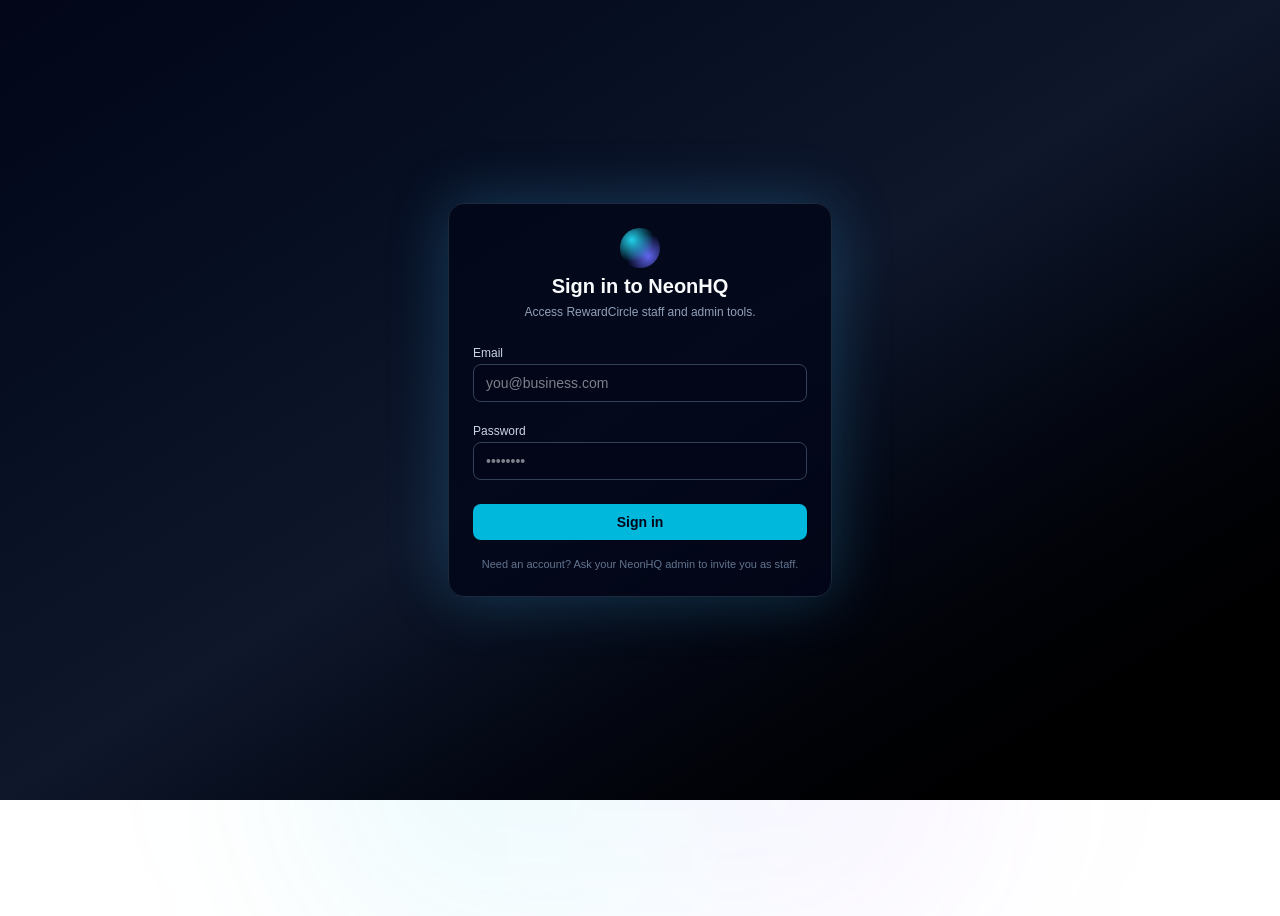
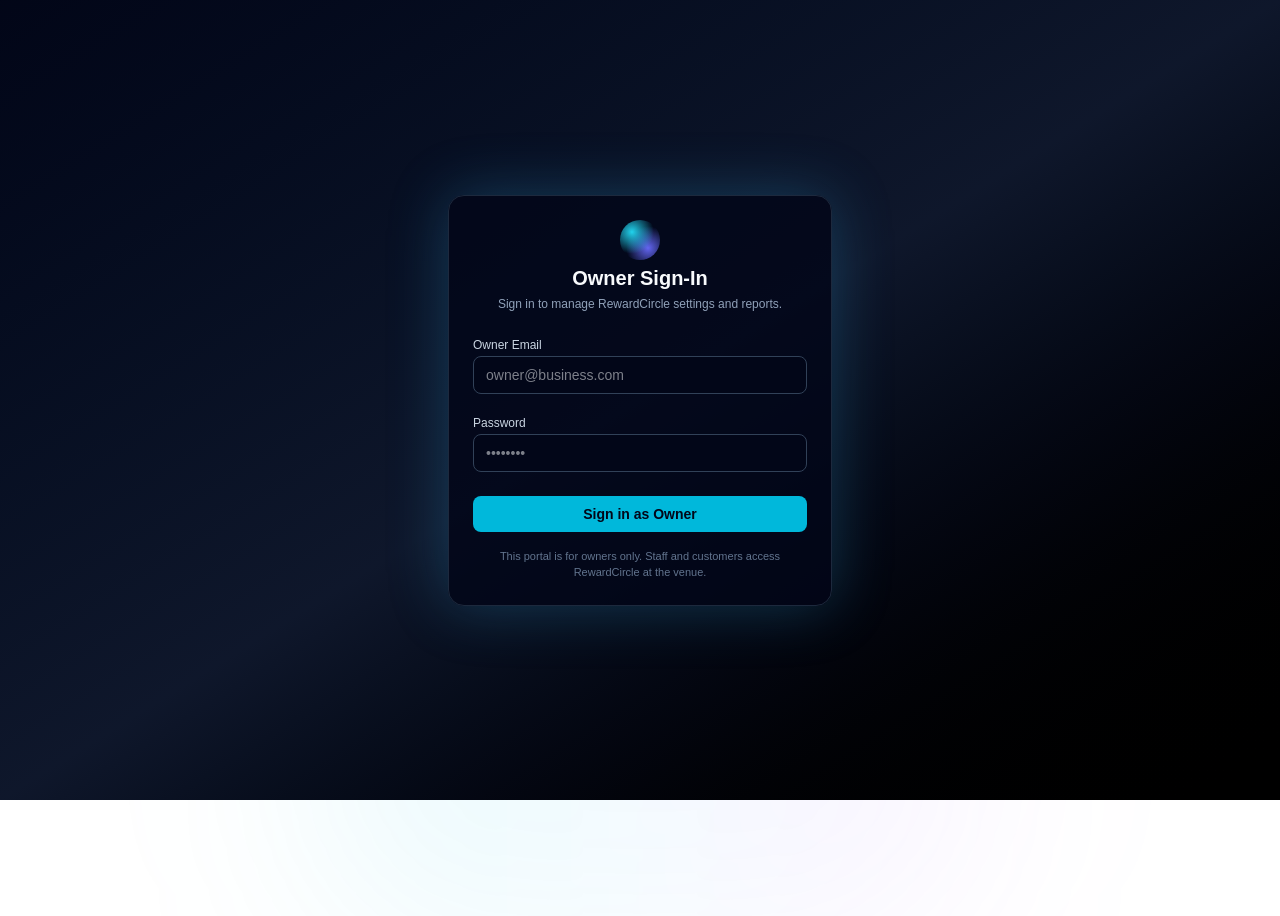
Before and after one commit to ShadowLiftDev/rewardcircle, a Next.js app: page /login in a window 1280 px wide. Shown: the top 916 px of the page. Built offline with nearby package versions, Linux system fonts and the light colour scheme; no server answers.

Commit message:
login made admin only

```diff
--- a/app/login/page.tsx
+++ b/app/login/page.tsx
@@ -11,7 +11,7 @@
 export default function LoginPage() {
   const router = useRouter();
   const searchParams = useSearchParams();
-  const next = searchParams.get("next"); // optional override
+  const next = searchParams.get("next"); // optional override, but owner-only
 
   const [email, setEmail] = useState("");
   const [password, setPassword] = useState("");
@@ -30,13 +30,16 @@
     try {
       setLoading(true);
 
-      // ⬇️ Lazy-load all Firebase client code so it NEVER runs during build/SSR
-      const [{ getClientAuth, getClientDb }, { signInWithEmailAndPassword }, { doc, getDoc }] =
-        await Promise.all([
-          import("@/lib/firebase-client"),
-          import("firebase/auth"),
-          import("firebase/firestore"),
-        ]);
+      // Lazy-load all Firebase client code so nothing runs during build/SSR
+      const [
+        { getClientAuth, getClientDb },
+        { signInWithEmailAndPassword, signOut },
+        { doc, getDoc },
+      ] = await Promise.all([
+        import("@/lib/firebase-client"),
+        import("firebase/auth"),
+        import("firebase/firestore"),
+      ]);
 
       // Firebase login
       const auth = getClientAuth();
@@ -54,35 +57,28 @@
       );
 
       if (!roleSnap.exists()) {
-        throw new Error("You do not have a role assigned.");
+        await signOut(auth);
+        throw new Error("Access denied. No role assigned for this account.");
       }
 
       const role = roleSnap.data().role as "owner" | "staff" | "customer";
 
-      // If ?next exists, allow override
+      // OWNER-ONLY GATE
+      if (role !== "owner") {
+        await signOut(auth);
+        throw new Error(
+          "Access denied. This sign-in is for owners only.",
+        );
+      }
+
+      // Optional next override, but only for valid owners
       if (next) {
         router.push(next);
         return;
       }
 
-      // Role-based redirects
-      if (role === "owner") {
-        router.push(`/orgs/${DEFAULT_ORG}/loyalty/admin`);
-        return;
-      }
-
-      if (role === "staff") {
-        router.push(`/orgs/${DEFAULT_ORG}/loyalty/staff/earn`);
-        return;
-      }
-
-      if (role === "customer") {
-        router.push(`/orgs/${DEFAULT_ORG}/loyalty/customer`);
-        return;
-      }
-
-      // Fallback
-      router.push("/");
+      // Default owner dashboard
+      router.push(`/orgs/${DEFAULT_ORG}/loyalty/admin`);
     } catch (error: any) {
       console.error("[login] sign in error:", error);
       setErr(error?.message || "Sign in failed. Check your credentials.");
@@ -96,9 +92,9 @@
       <div className="w-full max-w-sm rounded-2xl border border-slate-800 bg-slate-950/80 p-6 shadow-[0_0_60px_rgba(56,189,248,0.25)]">
         <div className="mb-5 space-y-1 text-center">
           <div className="mx-auto h-10 w-10 rounded-full bg-[radial-gradient(circle_at_30%_30%,#22d3ee,transparent_55%),radial-gradient(circle_at_70%_70%,#6366f1,transparent_55%)]" />
-          <h1 className="text-xl font-semibold">Sign in to NeonHQ</h1>
+          <h1 className="text-xl font-semibold">Owner Sign-In</h1>
           <p className="text-xs text-slate-400">
-            Access RewardCircle staff and admin tools.
+            Sign in to manage RewardCircle settings and reports.
           </p>
         </div>
 
@@ -109,7 +105,7 @@
               htmlFor="email"
               className="text-xs font-medium text-slate-300"
             >
-              Email
+              Owner Email
             </label>
             <input
               id="email"
@@ -118,7 +114,7 @@
               autoComplete="email"
               onChange={(e) => setEmail(e.target.value)}
               className="w-full rounded-lg border border-slate-700 bg-slate-950 px-3 py-2 text-sm text-slate-50 outline-none focus:border-cyan-400 focus:ring-1 focus:ring-cyan-400"
-              placeholder="you@business.com"
+              placeholder="owner@business.com"
             />
           </div>
 
@@ -149,12 +145,13 @@
             disabled={loading}
             className="mt-2 w-full rounded-lg bg-cyan-500 px-4 py-2 text-sm font-semibold text-slate-950 transition hover:bg-cyan-400 disabled:cursor-not-allowed disabled:opacity-70"
           >
-            {loading ? "Signing in…" : "Sign in"}
+            {loading ? "Signing in…" : "Sign in as Owner"}
           </button>
         </form>
 
         <p className="mt-4 text-center text-[11px] text-slate-500">
-          Need an account? Ask your NeonHQ admin to invite you as staff.
+          This portal is for owners only. Staff and customers access
+          RewardCircle at the venue.
         </p>
       </div>
     </main>
```
